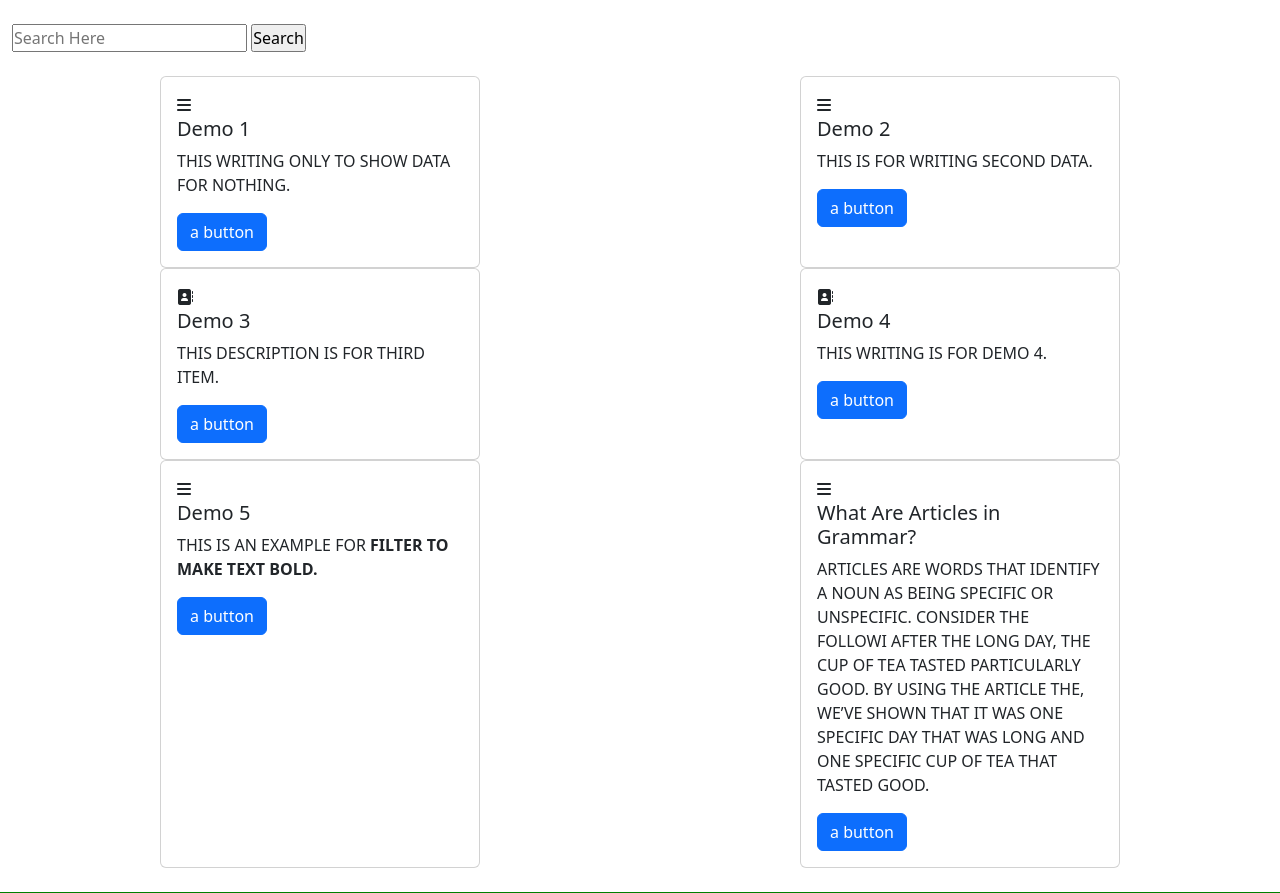
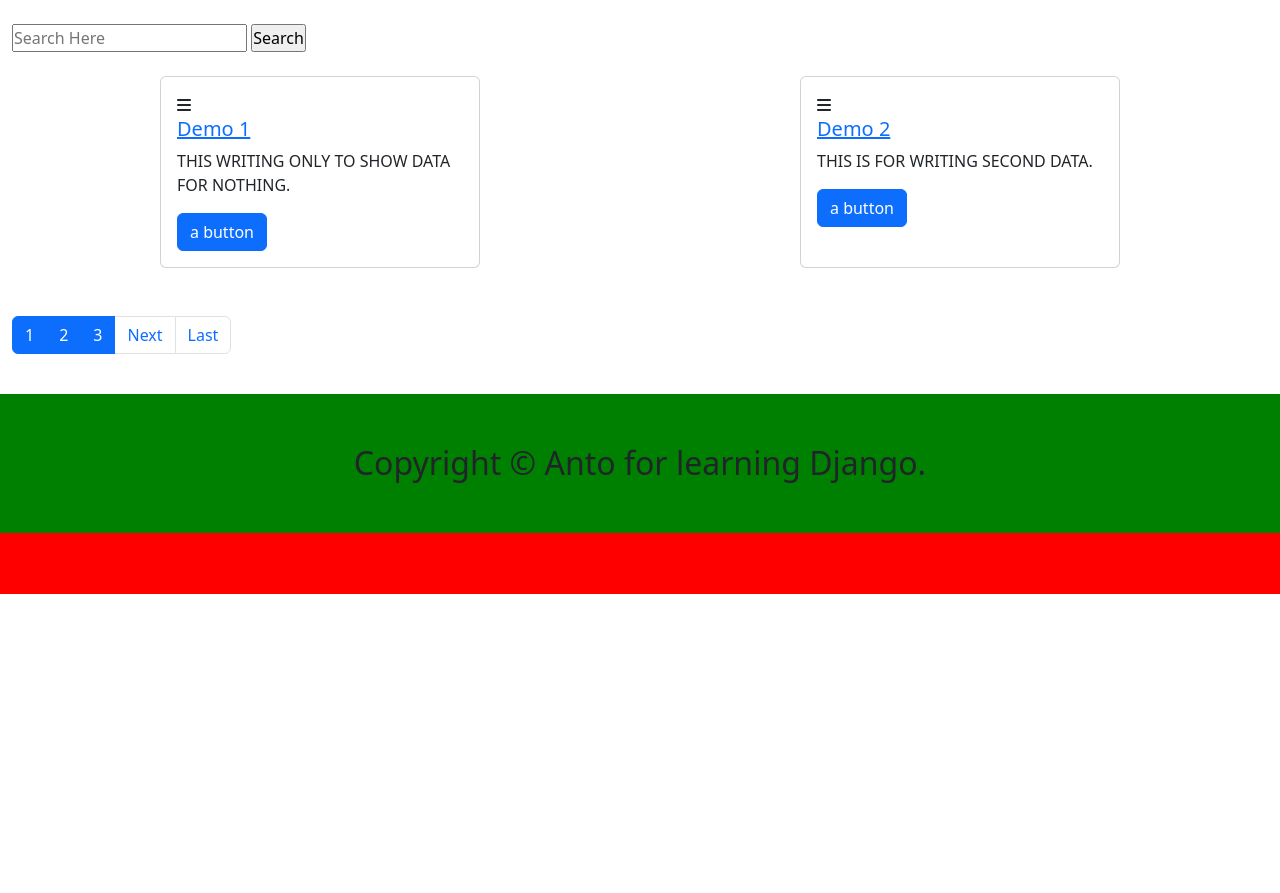
Before and after one commit to ShahriarAnto/DjangoProject, a Django app: page /another-page-view/ in a window 1280 px wide. Shown: the part 62-955 px from the top of the page. After the commit the page ends 656 px from the top, so only its background shows below. Run offline with Django 5.2, Linux system fonts and the light colour scheme; data comes from the database, SQL or seed files in the repository; both versions use the stored data as it was after the commit.

Commit message:
AutoSlugField-Pagination

```diff
--- a/Templates/another-page.html
+++ b/Templates/another-page.html
@@ -18,8 +18,6 @@
         </form>
         <br>
 
-
-
       <div class="row">
 
         {% for u in serviceData %}
@@ -29,7 +27,7 @@
             <img class="card-img-top" src="..." alt="Card image cap">
             <div class="card-body">
               <i class="{{u.service_icon}}"></i>
-              <h5 class="card-title">{{u.service_title}}</h5>
+              <a href = "/serviceDetails/{{ u.service_slug }}" > <h5 class="card-title">{{u.service_title}}</h5></a>
               <p class="card-text">{{u.service_des | upper | safe }}</p>
               <a href="#" class="btn btn-primary">a button</a>
             </div>
@@ -42,6 +40,43 @@
         {% endfor %}
 
       </div>
+
+      <br><br>
+
+        <nav aria-label="...">
+          <ul class="pagination">
+
+          {% if serviceData.has_previous %}
+
+            <li class="page-item">
+              <a class="page-link" href="/another-page-view/?page=1" tabindex="-1">First</a>
+            </li>
+            <li class="page-item">
+              <a class="page-link" href="/another-page-view/?page={{ serviceData.previous_page_number }}" tabindex="-1">Previous</a>
+            </li>
+          {% endif %}
+
+
+          {% for n in totalPageList %}
+            {% comment %} <li class="page-item"><a class="page-link" href="#">1</a></li>
+            <li class="page-item">
+              <a class="page-link" href="#">2 <span class="sr-only">(current)</span></a>
+            </li> {% endcomment %}
+            <li class="page-item active"><a class="page-link" href="/another-page-view/?page={{ n }}">{{ n }}</a></li>
+
+          {% endfor %}
+
+          {% if serviceData.has_next %}
+            <li class="page-item">
+              <a class="page-link" href="/another-page-view/?page={{ serviceData.next_page_number }}">Next</a>
+            </li>
+
+            <li class="page-item">
+              <a class="page-link" href="/another-page-view/?page={{ lastPage }}">Last</a>
+            </li>
+          {% endif %}
+          </ul>
+        </nav>
 
     </div>
 
--- /dev/null
+++ b/Web_requirments.txt
@@ -0,0 +1,5 @@
+
+Authentication
+Drive type Document
+
+Alternative For Block
--- a/myDjangoLearningProject/settings.py
+++ b/myDjangoLearningProject/settings.py
@@ -79,7 +79,11 @@ DATABASES = {
     'default': {
         'ENGINE': 'django.db.backends.sqlite3',
         'NAME': BASE_DIR / 'db.sqlite3',
+        'OPTIONS': {
+            'timeout': 20,  # Increase the timeout to 20 seconds
+        }
     }
+
 }
 
 
--- a/myDjangoLearningProject/urls.py
+++ b/myDjangoLearningProject/urls.py
@@ -32,5 +32,6 @@ urlpatterns = [
     path('evenOdd' , views.evenOdd , name = 'evenOdd'),
     path('markSheet/' , views.markSheet , name = 'markSheet'),
     path('newsDetails/<news_id>' , views.newsDetails , name = 'newsDetails'),
+    path('serviceDetails/<service_slug>' , views.serviceDetails , name = 'serviceDetails'),
 
 ]
--- a/myDjangoLearningProject/views.py
+++ b/myDjangoLearningProject/views.py
@@ -3,6 +3,9 @@ from django.shortcuts import render
 from .forms import usersForm
 from service.models import Service
 from News.models import News
+from autoslug import AutoSlugField
+from django.core.paginator import Paginator
+
 
 def newsDetails(request , news_id):
     newsDetails = News.objects.get(id = news_id)
@@ -66,16 +69,23 @@ def anotherFunction(request):
 
 def anotherPageFunction(request):
     serviceData = Service.objects.all().order_by('service_title')
+    paginator = Paginator(serviceData , 2)
+    page_number = request.GET.get('page')
+    ServiceDataFinal = paginator.get_page(page_number)
+    totalPage = ServiceDataFinal.paginator.num_pages
+
     # for a in serviceData:
     #     print(a)
 
     if request.method == "GET":
         st = request.GET.get('searchData')
         if st != None:
-            serviceData = Service.objects.filter(service_title__icontains = st)
+            ServiceDataFinal = Service.objects.filter(service_title__icontains = st)
 
     data = {
-        'serviceData' : serviceData
+        'serviceData' : ServiceDataFinal,
+        'lastPage' : totalPage,
+        'totalPageList' : [n+1 for n in range(totalPage)]
     }
 
     return render(request , "another-page.html" , data)
@@ -211,3 +221,15 @@ def markSheet(request):
         pass
 
     return render(request , "markSheet.html" , data)
+
+
+def serviceDetails(request , service_slug):
+
+    print("This is service id ",service_slug)
+    serviceDetails = Service.objects.get(service_slug = service_slug)
+
+    data = {
+        'serviceDetails' : serviceDetails
+    }
+
+    return render(request , "serviceDetails.html" , data)
--- a/service/admin.py
+++ b/service/admin.py
@@ -2,7 +2,7 @@ from django.contrib import admin
 from service.models import Service
 
 class ServiceAdmin(admin.ModelAdmin):
-    list_display = ('id','service_icon' , 'service_title' , 'service_des')
+    list_display = ('service_title' , 'service_icon' , 'service_des')
 
 # Register your models here.
 
--- a/service/models.py
+++ b/service/models.py
@@ -1,4 +1,5 @@
 from django.db import models
+from autoslug import AutoSlugField
 
 # Create your models here.
 
@@ -6,3 +7,5 @@ class Service(models.Model):
     service_icon = models.CharField(max_length=50)
     service_title = models.CharField(max_length=50)
     service_des = models.TextField()
+
+    service_slug = AutoSlugField(populate_from = 'service_title' , unique = True , null= True , default = None)
```
Also changed, not shown: Templates/serviceDetails.html (added, +19 -0 lines), db.sqlite3, service/migrations/0002_service_service_slug.py (added).
